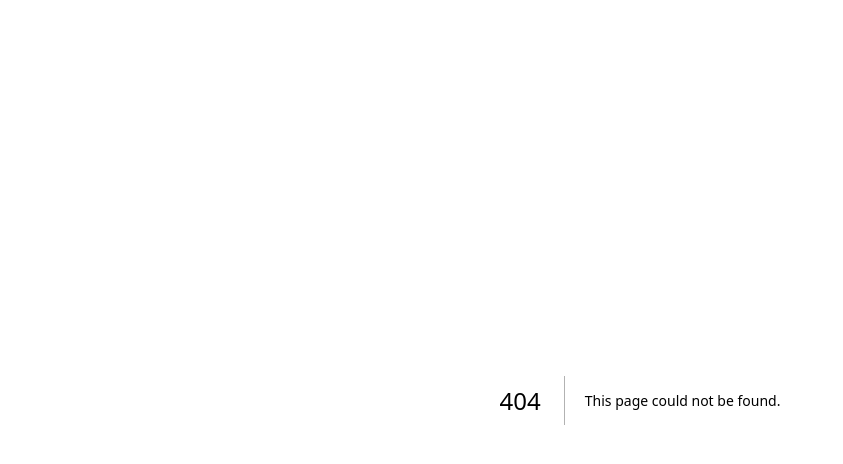
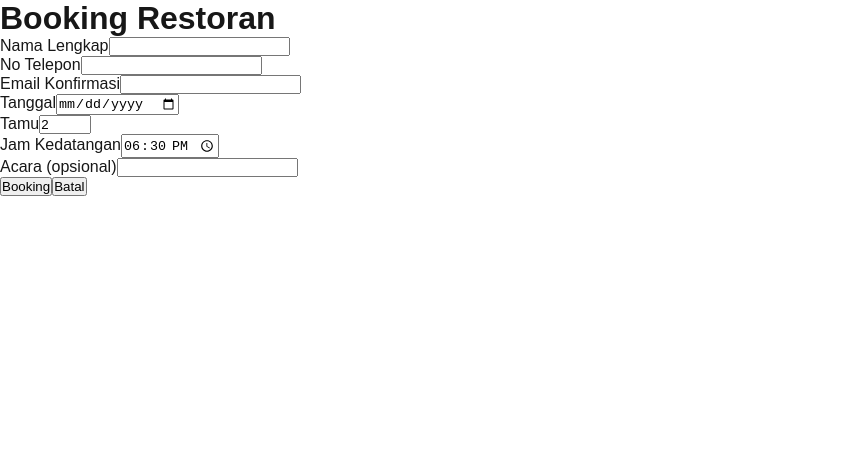
Before and after one commit to KevinStvns23/uas-dapur-senja, a Next.js app: page /SistemBooking/booking in a window 1280 px wide. Before the commit this address had no page. Shown: the top 464 px of the page, without its empty margins (0-843 px from the left). Built offline with nearby package versions, Linux system fonts and the light colour scheme.

Commit message:
membuat fitur booking

```diff
--- /dev/null
+++ b/src/app/SistemBooking/booking/page.tsx
@@ -0,0 +1,69 @@
+"use client";
+
+import { useState, type ChangeEvent, type FormEvent } from "react";
+import { useRouter } from "next/navigation";
+
+export default function Booking() {
+  const router = useRouter();
+  const today = new Date().toISOString().split("T")[0];
+
+  const [form, setForm] = useState({
+    nama: "",
+    noTelp: "",
+    email: "",
+    tanggal: "",
+    jumlahOrang: "2",
+    jam: "18:30",
+    acara: "",
+  });
+
+  const handleChange = (e: ChangeEvent<HTMLInputElement>) => {
+    const { name, value } = e.target;
+    setForm((prev) => ({ ...prev, [name]: value }));
+  };
+
+  const handleSubmit = (e: FormEvent<HTMLFormElement>) => {
+    e.preventDefault();
+    const params = new URLSearchParams(form);
+    router.push(`/SistemBooking/BookingConfirmation?${params}`);
+  };
+
+  return (
+    <main>
+    <h1>Booking Restoran</h1>
+      <form onSubmit={handleSubmit}>
+        <div>
+          <label htmlFor="nama">Nama Lengkap</label>
+          <input id="nama" name="nama" value={form.nama} onChange={handleChange} required />
+        </div>
+        <div>
+          <label htmlFor="noTelp">No Telepon</label>
+          <input id="noTelp" name="noTelp" type="tel" value={form.noTelp} onChange={handleChange} required />
+        </div>
+        <div>
+          <label htmlFor="email">Email Konfirmasi</label>
+          <input id="email" name="email" type="email" value={form.email} onChange={handleChange} required />
+        </div>
+        <div>
+          <label htmlFor="tanggal">Tanggal</label>
+          <input id="tanggal" name="tanggal" type="date" min={today} value={form.tanggal} onChange={handleChange} required />
+        </div>
+        <div>
+          <label htmlFor="jumlahOrang">Tamu</label>
+          <input id="jumlahOrang" name="jumlahOrang" type="number" min={1} max={20} value={form.jumlahOrang} onChange={handleChange} required />
+        </div>
+        <div>
+          <label htmlFor="jam">Jam Kedatangan</label>
+          <input id="jam" name="jam" type="time" value={form.jam} onChange={handleChange} required />
+        </div>
+        <div>
+          <label htmlFor="acara">Acara (opsional)</label>
+          <input id="acara" name="acara" value={form.acara} onChange={handleChange} />
+        </div>
+
+        <button type="submit">Booking</button>
+        <button type="button" onClick={() => router.back()}>Batal</button>
+      </form>
+    </main>
+  );
+}
```
